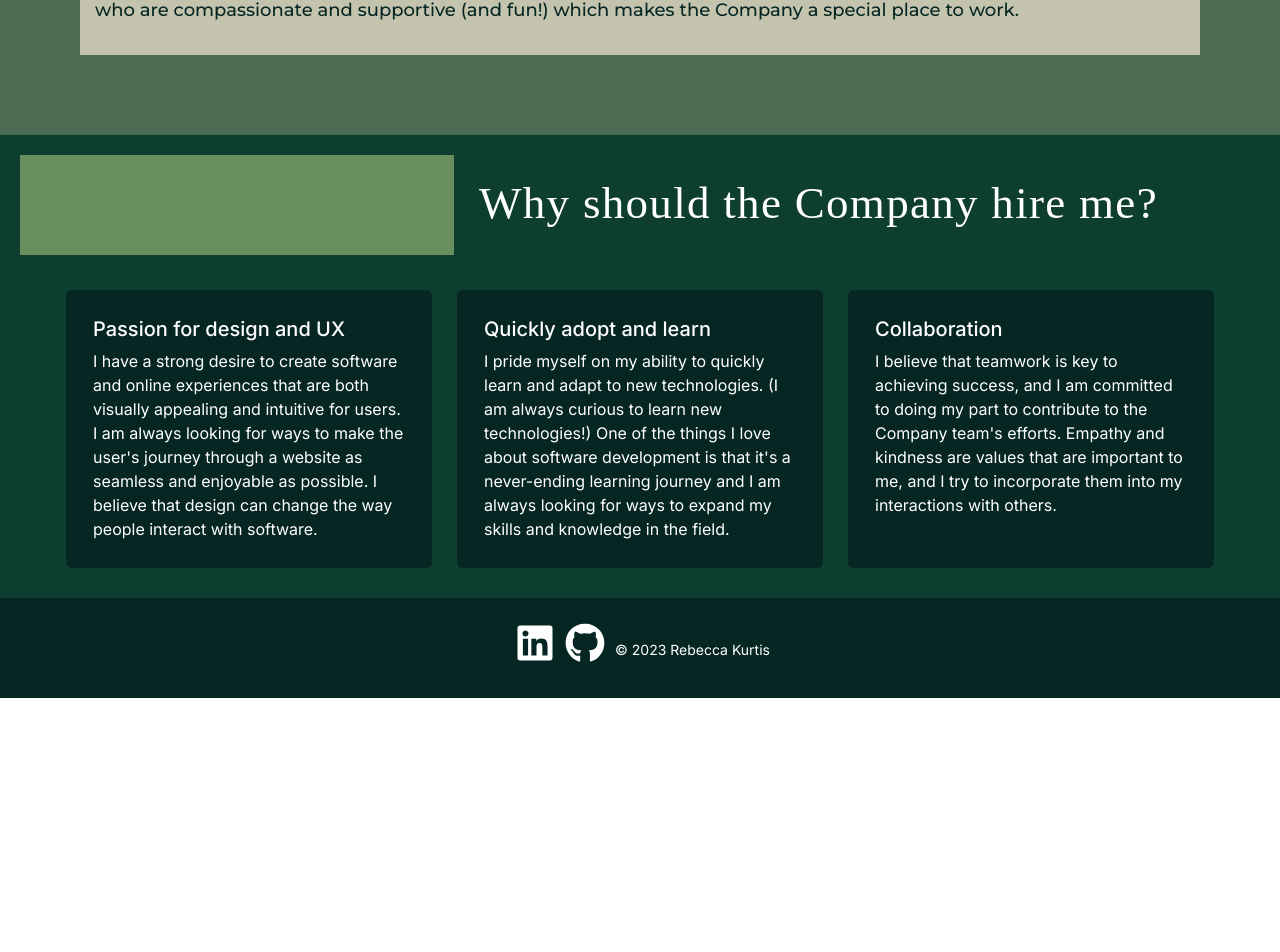
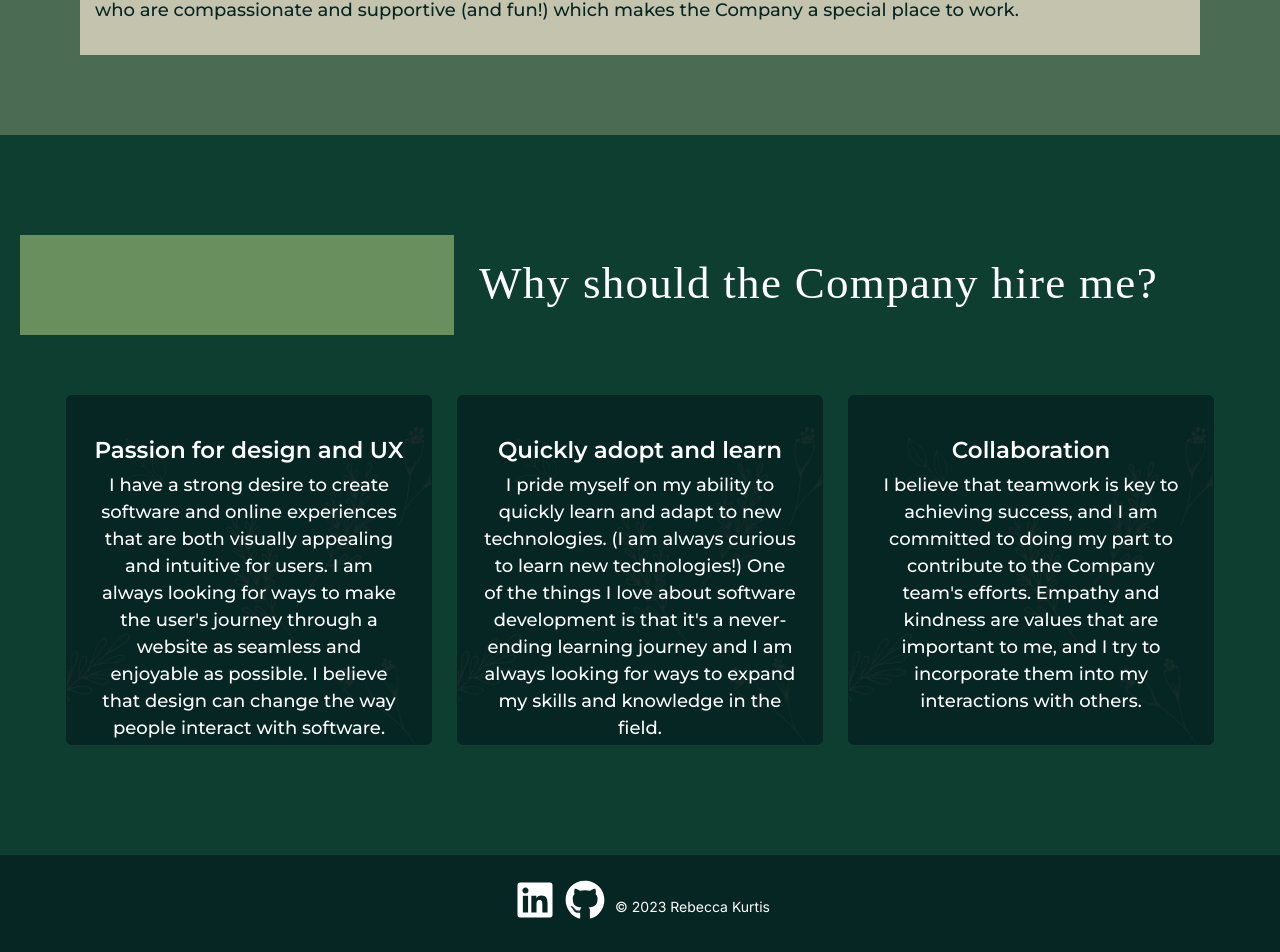
Before and after one commit to rebecca-kurtis/traction-rec-cover-app, a Next.js app: page / in a window 1280 px wide. Shown: the part 3373-4325 px from the top of the page. Before the commit the page ends 4071 px from the top, so only its background shows below. Built offline with nearby package versions, Linux system fonts and the light colour scheme; a web font is replaced by a local one.

Commit message:
Add Why Me component code and styling

```diff
--- a/components/CardComponent.tsx
+++ b/components/CardComponent.tsx
@@ -14,8 +14,8 @@ export const CardComponent: React.FC<CardComponentProps> = ({
   return (
     <Card className={styles.cardContainer}>
       <Card.Body className={styles.cardBodyContainer}>
-        <Card.Title>{cardTitle}</Card.Title>
-        <Card.Text>{cardText}</Card.Text>
+        <Card.Title className={styles.cardTitle}>{cardTitle}</Card.Title>
+        <Card.Text className={styles.cardText}>{cardText}</Card.Text>
       </Card.Body>
     </Card>
   );
--- a/styles/CardComponent.module.scss
+++ b/styles/CardComponent.module.scss
@@ -1,12 +1,39 @@
 @import '../src/app/page.module.scss';
+
+
+.cardContainer {
+  border-color: $darkestGreen;
+  background-color: $darkestGreen;
+  background-image: url("/images/Flower-background-updated.png");
+  background-repeat: no-repeat;
+  background-size: cover;
+  width: 30%;
+  padding: 10px;
+  height: 350px;
+  font-family: $paragraphFont;
+  text-align: center;
+}
 
 .cardBodyContainer {
   color: $white;
 }
 
-.cardContainer {
-  border-color: $darkestGreen;
-  background-color: $darkestGreen;
-  width: 30%;
-  padding: 10px;
+.cardTitle {
+  font-size: 23px;
+  font-weight: 700;
+  padding-top: 15px;
 }
+
+.cardText {
+  font-size: 18px;
+}
+
+
+//mobile styling
+@media only screen and (max-width: 869px) {
+
+  .cardContainer {
+    width: 100%;
+    height: fit-content;
+  }
+}
--- a/styles/WhyMe.module.scss
+++ b/styles/WhyMe.module.scss
@@ -8,6 +8,9 @@
   height: fit-content;
   background-color: $darkGreen;
   padding: 20px;
+  padding-top: 100px;
+  padding-bottom: 100px;
+
 }
 
 .whyMeHeader {
@@ -31,7 +34,7 @@
 }
 
 .whyMeSpacer {
-  height: 25px;
+  height: 50px;
 }
 
 .whyMePointsContainer {
@@ -43,4 +46,16 @@
 
 .whyMePointsContainerSpacer {
   width: 25px;
+  height: 25px;
+
 }
+
+//mobile styling
+@media only screen and (max-width: 869px) {
+
+  .whyMePointsContainer  {
+    flex-direction: column;
+  }
+
+
+}
```
Also changed, not shown: public/images/flower-background-updated.png (added).
